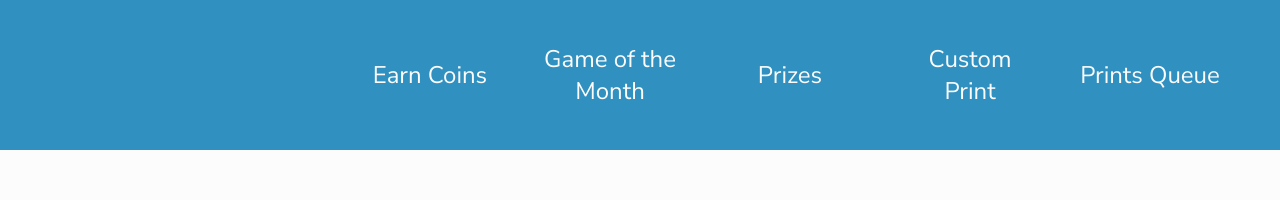
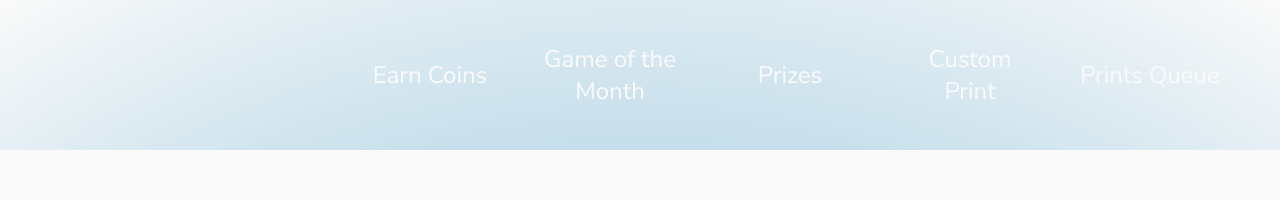
Before and after one commit to Kwantip/ninjas-prizes-catalog, a React (Vite) app in the folder client/: page / in a window 1280 px wide. Shown: the top 200 px of the page. Built offline with nearby package versions, Linux system fonts and the light colour scheme; no server answers.

Commit message:
added some gradient but goes over nav

```diff
--- a/client/src/components/Header.css
+++ b/client/src/components/Header.css
@@ -3,6 +3,7 @@ nav {
     background-color: var(--color-brand-primary);
     width: 100vw;
     max-width: 100%;
+    z-index: 2;
 }
 nav p.logout {
     background-color: var(--color-brand-red);
--- a/client/src/pages/EarnCoinPage.css
+++ b/client/src/pages/EarnCoinPage.css
@@ -1,4 +1,32 @@
 @import "../colors.css";
+
+#root::before {
+  content: "";
+  display: block;
+  position: absolute;
+  width: 100%;
+  height: 100%;
+  background: radial-gradient(circle, rgba(2, 0, 36, 0) 0%, #fafafa 100%);
+  z-index: 0;
+  top: 0;
+  left: 0;
+}
+
+#root{
+    position:relative;
+}
+
+/* main:after {
+  content: "";
+  background-image: url("/client/public/assets/grid.svg");
+  z-index: 0;
+  position: absolute;
+  width: 100%;
+  height: 100%;
+  top: 0;
+  opacity: 0.4;
+  filter: invert(1);
+} */
 
 main.earn-coins-page {
     display: flex;
```
Also changed, not shown: client/public/assets/grid.svg (added).
